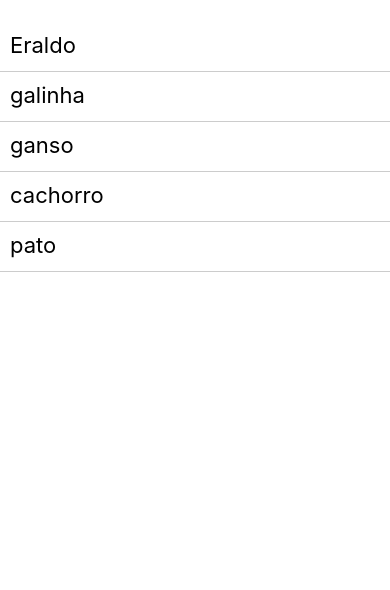
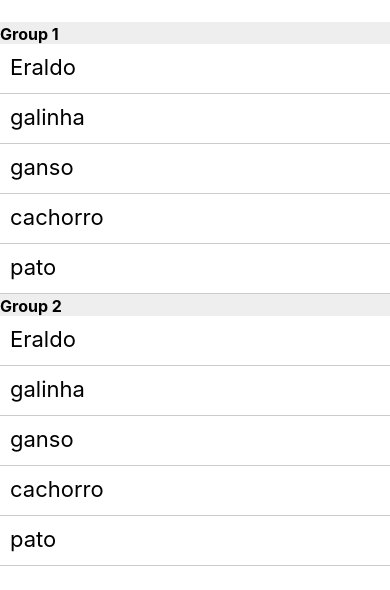
Before and after one commit to eraldovicente/Curso_React_Native_Sin_Frontera, a React Native app in the folder holamundo/: screen / in a window 390 px wide. Shown: the top 590 px of the page. Built offline with nearby package versions, Linux system fonts and the light colour scheme.

Commit message:
SectionList

```diff
--- a/holamundo/App.js
+++ b/holamundo/App.js
@@ -3,22 +3,47 @@ import {
   StyleSheet,
   View,
   Text,
-  FlatList
+  FlatList,
+  SectionList
 } from 'react-native';
+
+const data = [
+  { key: '1', name: 'Eraldo'},
+  { key: '2', name: 'galinha'},
+  { key: '3', name: 'ganso'},
+  { key: '4', name: 'cachorro'},
+  { key: '5', name: 'pato'},
+]
 
 const App = () => {
 
   return (
       <View style={styles.container}>
-        <FlatList
-          data={[
-            { key: '1', name: 'Eraldo'},
-            { key: '2', name: 'galinha'},
-            { key: '3', name: 'ganso'},
-            { key: '4', name: 'cachorro'},
-            { key: '5', name: 'pato'},
+        <SectionList
+          sections={[
+            {
+              title: 'Group 1',
+              data: [
+                { key: '1', name: 'Eraldo'},
+                { key: '2', name: 'galinha'},
+                { key: '3', name: 'ganso'},
+                { key: '4', name: 'cachorro'},
+                { key: '5', name: 'pato'},
+              ]
+            },
+            {
+              title: 'Group 2',
+              data: [
+                { key: '6', name: 'Eraldo'},
+                { key: '7', name: 'galinha'},
+                { key: '8', name: 'ganso'},
+                { key: '9', name: 'cachorro'},
+                { key: '10', name: 'pato'},
+              ]
+            }
           ]}
           renderItem={({ item }) => <Text style={styles.item}>{item.name}</Text>}
+          renderSectionHeader={({ section }) => <Text style={styles.section}>{section.title}</Text>}
         />
       </View>
   );
@@ -38,6 +63,12 @@ const styles = StyleSheet.create({
     height: 50,
     borderBottomColor: '#ccc',
     borderBottomWidth: 1
+  },
+  section: {
+    fontSize: 16,
+    fontWeight: 'bold',
+    backgroundColor: '#EEE',
+    paddingTop: 2
   }
 });
 
```
